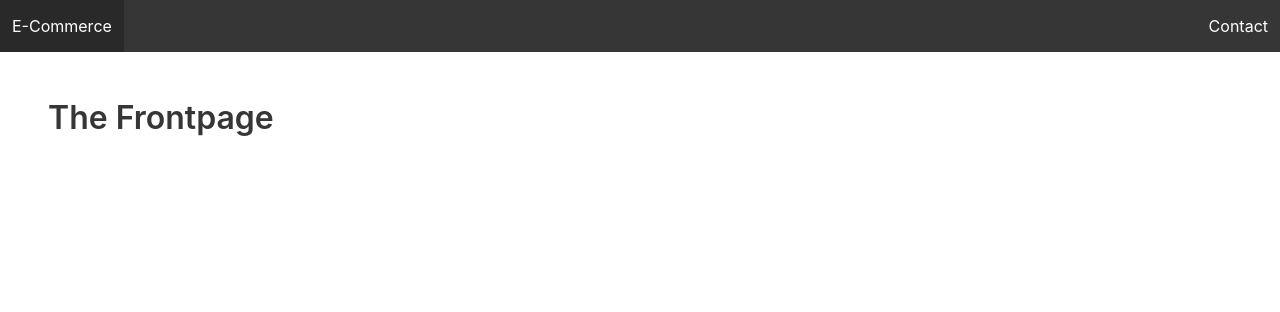
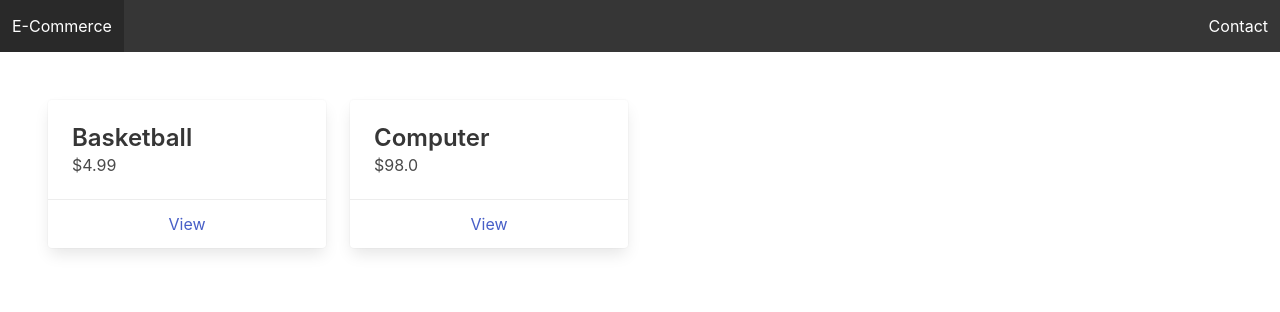
Before and after one commit to hafidzniioman/django_vue_ecommerce, a Django app: template apps/core/templates/frontpage.html in a window 1280 px wide. Shown: the top 312 px of the page. Run offline with Django 3.2, Linux system fonts and the light colour scheme; the template is opened without the code that fills it: values that come from a table or form of the project are taken from there, others are empty; data comes from the database, SQL or seed files in the repository; both versions use the stored data as it was after the commit; parts of the project's set-up code (start-up, migrations or seed data) failed here and were passed over.

Commit message:
showing product on frontpage

```diff
--- a/apps/core/templates/frontpage.html
+++ b/apps/core/templates/frontpage.html
@@ -1,5 +1,23 @@
 {% extends "base.html" %}
 
 {% block content %}
-    <h1 class="title">The Frontpage</h1>
+    <div class="columns is-multiline">
+        {% for product in products %}
+        <div class="column is-3">
+            <div class="card">
+                <div class="card-content">
+                    <div class="media">
+                        <div class="media-content">
+                            <p class="title is-4">{{ product.title }}</p>
+                            <p class="subtitle is-6">${{ product.price }}</p>
+                        </div>
+                    </div>
+                </div>
+                <footer class="card-footer">
+                    <a href="#" class="card-footer-item">View</a>
+                </footer>
+            </div>
+        </div>
+        {% endfor %}
+    </div>
 {% endblock %}
```
Also changed, not shown: apps/core/views.py (+8 -2 lines), db.sqlite3.
